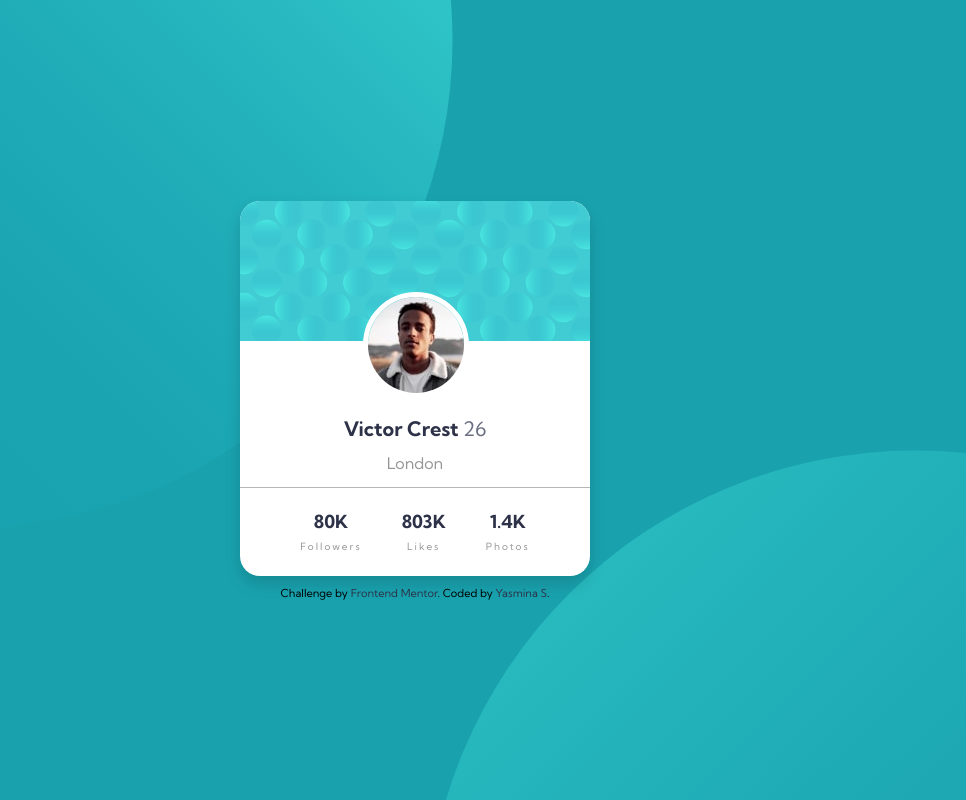
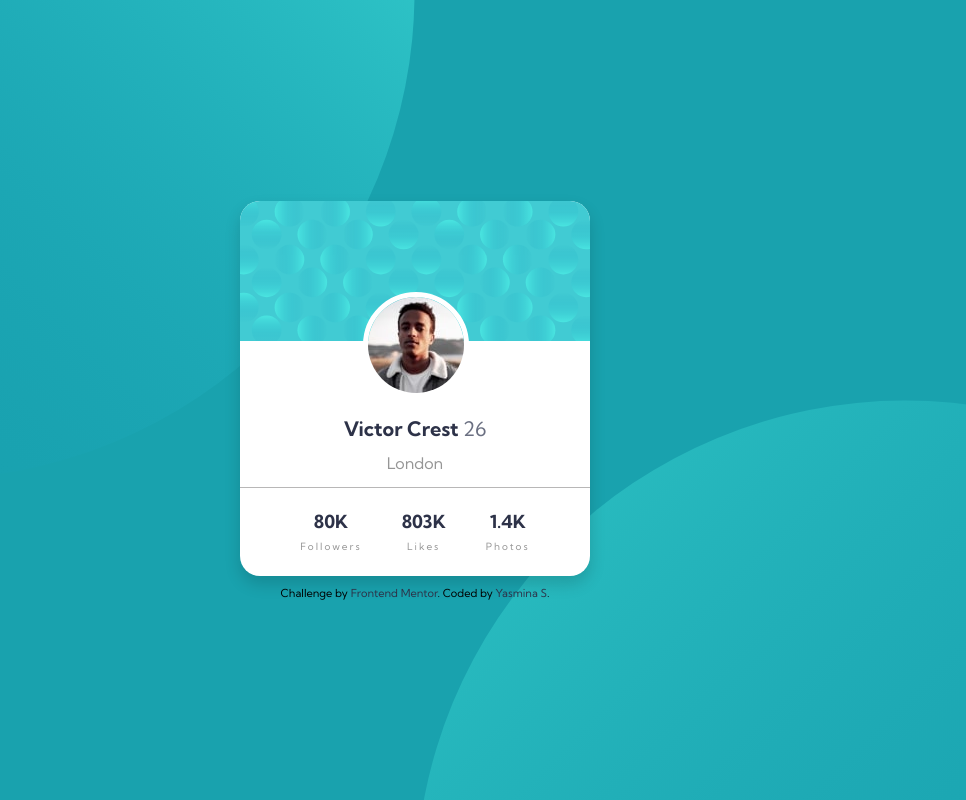
Before and after one commit to yvsminvs/ProfileCard, a plain HTML site: page index.html in a window 1280 px wide. Shown: the whole page, without its empty margins (225-1191 px from the left). Drawn offline with Linux system fonts and the light colour scheme.

Commit message:
Update style.css

```diff
--- a/style.css
+++ b/style.css
@@ -19,9 +19,9 @@ html{
 }
 
 body{
-    background-image: url("images/bg-pattern-bottom.svg"), url("images/bg-pattern-top.svg");
-    background-position: 150px 250px,-750px -600px;
+    background-image: url(./images/bg-pattern-top.svg), url(./images/bg-pattern-bottom.svg);
     background-repeat: no-repeat;
+    background-position: right 35vw bottom 50vh, left 35vw top 50vh;
 
     height:100%;
     background-color: var(--darkcyan);
@@ -42,7 +42,7 @@ body{
     background-size: cover;
     border-radius:20px;
     overflow: hidden;
-     box-shadow: 0 0.5rem 1rem rgba(0,0,0,0.15);
+    box-shadow: 0 0.5rem 1rem rgba(0,0,0,0.15);
 
 }
 
@@ -128,9 +128,9 @@ body{
 
 
 @media only screen and (min-width:1000px){
-    body{
-        background-position: 650px 450px,-300px -450px;
-        background-repeat: no-repeat;
+
+    body {
+        background-position: right 50vw bottom 40vh, left 50vw top 50vh;
     }
 
     .card{
```
